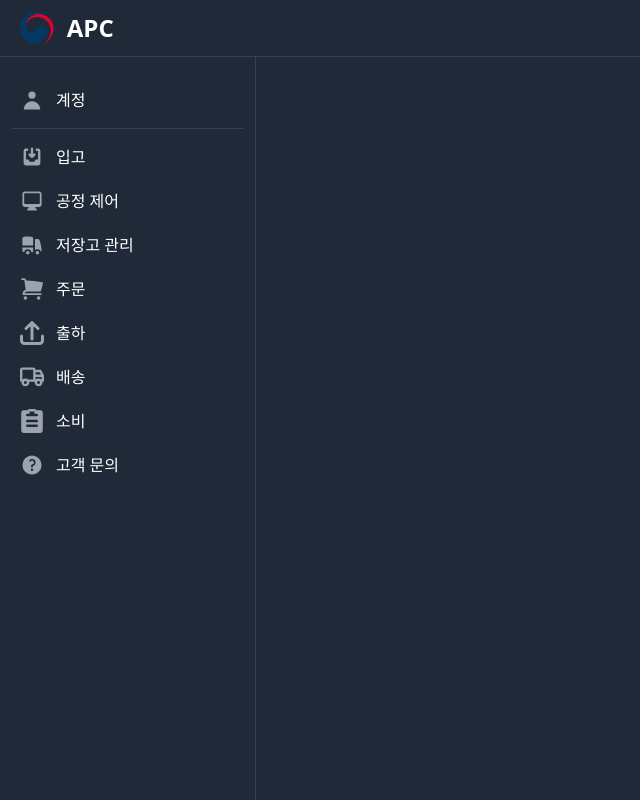
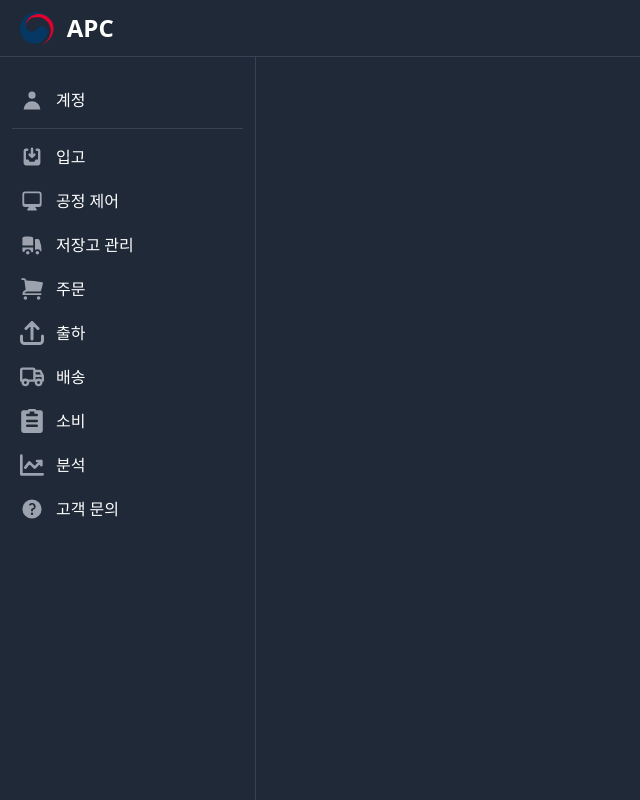
Before and after one commit to good9804/APCAuth, a Vue app in the folder front/: page / in a window 1280 px wide. Shown: the whole page, without its empty margins (0-640 px from the left). Built offline with nearby package versions, Linux system fonts and the light colour scheme; no server answers; the HTML template or start-up script is replaced by a standard one.

Commit message:
분석 메뉴 추가

```diff
--- a/front/src/components/NavBar.vue
+++ b/front/src/components/NavBar.vue
@@ -419,6 +419,26 @@
             </div>
           </li>
           <li>
+              <button
+              @click="toggleDropdown10"
+              id="dropdownOffsetButton"
+              data-dropdown-toggle="dropdownBottom"
+              data-dropdown-placement="bottom"
+              data-dropdown-offset-distance="35"
+              data-dropdown-offset-skidding="0"
+              type="button"
+            >
+              <div
+                class="flex items-center p-2 text-base font-normal text-gray-900 rounded-lg dark:text-white hover:bg-gray-100 dark:hover:bg-gray-700"
+              >
+              <svg class="w-6 flex-shrink-0 w-6 h-6 text-gray-500 transition duration-75 dark:text-gray-400 group-hover:text-gray-900 dark:group-hover:text-white" aria-hidden="true" xmlns="http://www.w3.org/2000/svg" fill="none" viewBox="0 0 18 16">
+    <path stroke="currentColor" stroke-linecap="round" stroke-linejoin="round" stroke-width="2" d="M1 1v14h16M4 10l3-4 4 4 5-5m0 0h-3.207M16 5v3.207"/>
+  </svg>
+                <span class="ml-3">분석</span>
+              </div>
+            </button>
+          </li>
+          <li>
             <button
               @click="toggleDropdown5"
               id="dropdownOffsetButton"
@@ -487,6 +507,7 @@ export default {
     show_drop_down_7: false,
     show_drop_down_8: false,
     show_drop_down_9: false,
+    show_drop_down_10: false,
   }),
   methods: {
     signOut() {
@@ -529,6 +550,9 @@ export default {
     toggleDropdown9() {
       this.show_drop_down_9 = !this.show_drop_down_9;
     },
+    toggleDropdown10() {
+      this.show_drop_down_10 = !this.show_drop_down_10;
+    },
   },
   mounted() {
     this.alert_data = this.$store.getters.getAlertData;
```
